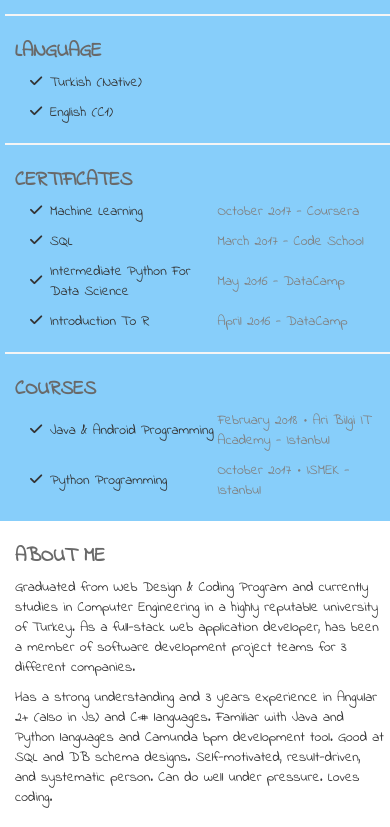
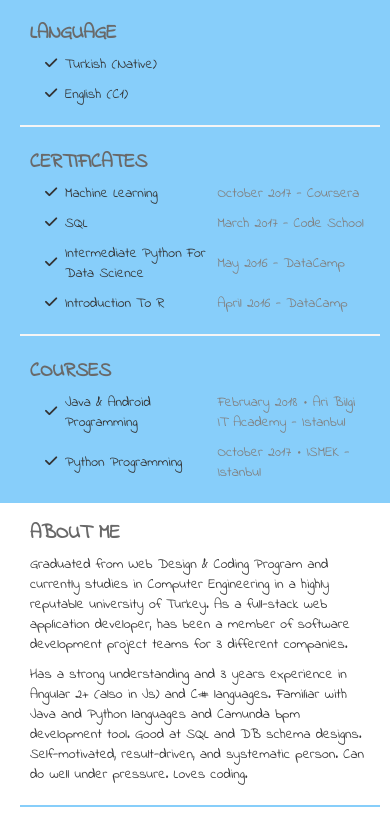
Before and after one commit to mcertem/mcertem.github.io, a plain HTML site: page index.html in a window 390 px wide. Shown: the part 876-1703 px from the top of the page. Drawn offline with nearby package versions, Linux system fonts and the light colour scheme.

Commit message:
change margin & paddings for responsive desing

```diff
--- a/index.html
+++ b/index.html
@@ -4,6 +4,7 @@
     <title>M.C.ERTEM</title>
 
     <meta charset="utf-8">
+    <meta name="viewport" content="width=device-width, initial-scale=1">
 
     <link rel="apple-touch-icon" sizes="57x57" href="assets/img/favicons//apple-icon-57x57.png">
     <link rel="apple-touch-icon" sizes="60x60" href="assets/img/favicons//apple-icon-60x60.png">
@@ -44,7 +45,7 @@
             <div class="col-md-3 content-left">
 
                 <div class="section">
-                    <h5 class="section-title">MUSTAFA CEM ERTEM</h5>
+                    <h5 class="section-title" style="text-align: center;">MUSTAFA CEM ERTEM</h5>
                     <img class="profile-photo" src="assets/img/cem.jpeg" alt="profile photo">
                     <br>
                     <div class="section-body">
--- a/style.css
+++ b/style.css
@@ -58,20 +58,36 @@ ul li {
     padding: 15px;
 }
 
+
+.content {
+    width: 100%;
+}
+
+.content > .row {
+    margin: 0px;
+}
+
 .content-left {
     background: lightskyblue;
 }
 
 .section {
     width: 100%;
-    margin: 5px;
+    margin-top: 5px;
+    margin-left: 5px;
     padding: 10px;
     border-style: solid;
     border-width: 0px;
     border-bottom-width: 2px;
 }
 
-.content-left .section:last-child, .content-right .section:last-child {
+.content-left .section:first-child,
+.content-right .section:first-child {
+    margin-top: 0px;
+}
+
+.content-left .section:last-child,
+.content-right .section:last-child {
     border-bottom-width: 0px;
 }
 
```
